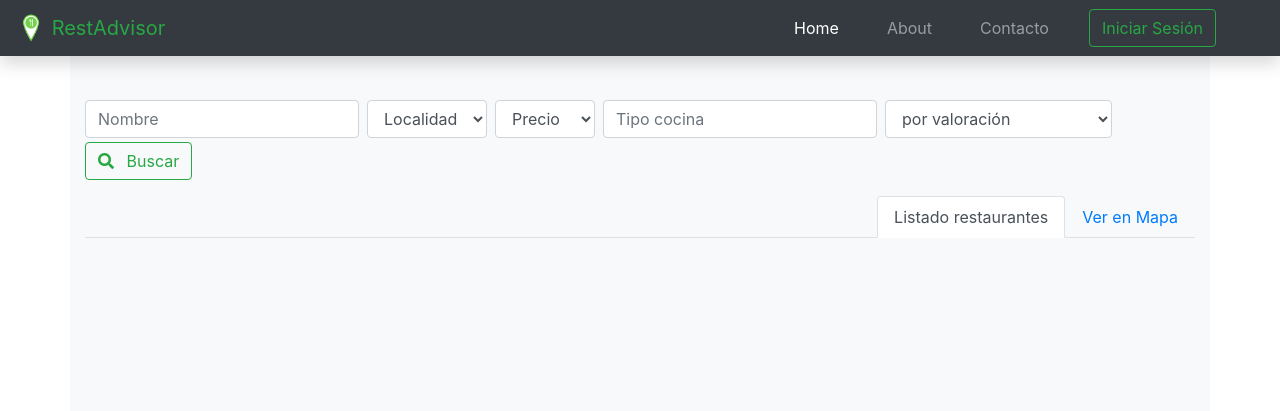
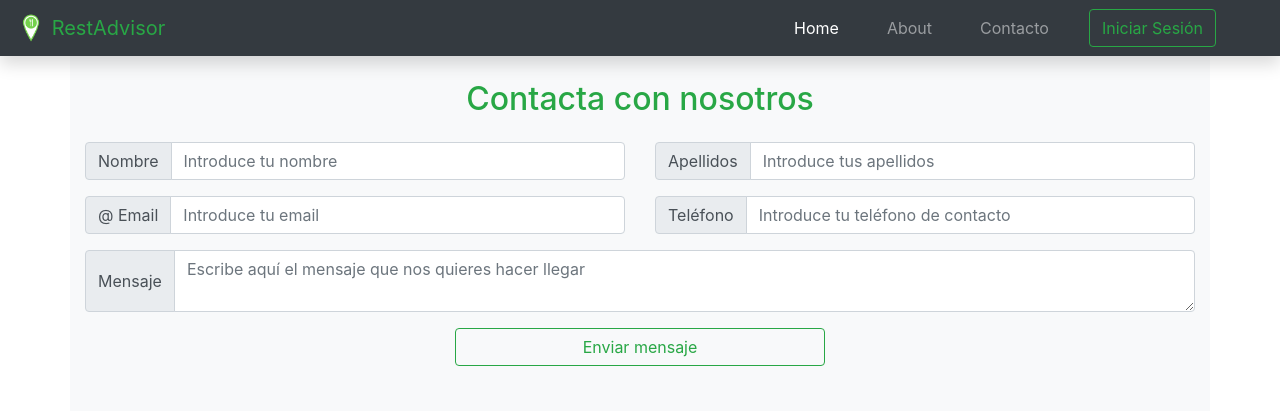
Before and after one commit to RafaelCamps/proyecto-practicas-restadvisor, a PHP site: page /index.php?pagina=contacto in a window 1280 px wide. Shown: the top 411 px of the page. Run offline with PHP 8.4, Linux system fonts and the light colour scheme; data that the repository does not hold is empty; some libraries are stand-ins or nearby versions.

Commit message:
Añadida página 'contacto.php' con formulario - close #49 and #50

```diff
--- a/www/public/css/mystyles.css
+++ b/www/public/css/mystyles.css
@@ -14,7 +14,8 @@ body {
   height: 75vh;
   width: 100%;
 }
-#map.map-rest {
+#map.map-rest,
+#map.mapaContacto {
   height: 350px;
 }
 
--- a/www/public/js/maps.js
+++ b/www/public/js/maps.js
@@ -1,5 +1,8 @@
 var icono = "public/img/logos/icono-mapa.png";
 
+var input_range = document.getElementById("distancia");
+
+if (input_range) {
   var zoom = 10;
   //console.log("zoom inicial", zoom);
   document.getElementById("distancia").addEventListener("change", function () {
@@ -10,6 +13,7 @@ document.getElementById("distancia").addEventListener("change", function () {
     initMap();
     //console.log("valor zoom", zoom);
   });
+}
 
 function initMap() {
   //Comprobamos si existe un elemento con ID="nombre" eso significará que estamos en la ficha de un restaurante
@@ -41,6 +45,29 @@ function initMap() {
       map: map,
       icon: icono,
       title: nombre,
+    });
+  } else if (document.getElementById("contacto")) {
+    var restAdvisor = { lat: 39.552192, lng: 2.692828 };
+
+    var map = new google.maps.Map(document.getElementById("map"), {
+      zoom: 15,
+      center: restAdvisor,
+    });
+
+    // Creamos un marcador, posicionado en el restaurante
+    var marker = new google.maps.Marker({
+      position: restAdvisor,
+      map: map,
+      icon: icono,
+      title: "RestAdvisor",
+    });
+    var infowindow = new google.maps.InfoWindow({
+      content:
+        '<div class="text-center"><img src="public/img/logos/logo-redondo.png" width="80px"></div><div><a href="#"><h4 class="text-success text-center"> RestAdvisor.es</h4></a></div>',
+    });
+
+    marker.addListener("click", function () {
+      infowindow.open(map, marker);
     });
   } else {
     // Recuperamos los datos del localStorage, que hemos guardado si el usuario permite acceder a su ubicación
--- a/www/views/components/header.php
+++ b/www/views/components/header.php
@@ -10,13 +10,13 @@
     <div class="collapse navbar-collapse" id="navbarSupportedContent">
         <ul class="navbar-nav ml-auto mr-3">
             <li class="nav-item  mx-3 active">
-                <a class="nav-link" href="#">Home <span class="sr-only">(current)</span></a>
+                <a class="nav-link" href="index.php">Home <span class="sr-only">(current)</span></a>
             </li>
             <li class="nav-item mx-3">
                 <a class="nav-link" href="#">About</a>
             </li>
             <li class="nav-item  mx-3">
-                <a class="nav-link" href="#">Contacto</a>
+                <a class="nav-link" href="index.php?pagina=contacto">Contacto</a>
             </li>
         </ul>
         <form class="form-inline my-2 my-lg-0 pr-5">
--- /dev/null
+++ b/www/views/pages/contacto.php
@@ -0,0 +1,66 @@
+<?php
+// echo "<br><br><br>";
+// var_dump($_POST);
+?>
+
+<div class="row my-3">
+    <div class="col">
+        <h2 class="text-success text-center">Contacta con nosotros</h2>
+    </div>
+</div>
+<form method="POST">
+    <div class="row">
+        <div class="col">
+            <div class="input-group mb-3">
+                <div class="input-group-prepend">
+                    <span class="input-group-text" id="nombre-addon1">Nombre</span>
+                </div>
+                <input type="text" class="form-control" placeholder="Introduce tu nombre" name="nombre" aria-label="nombre" aria-describedby="nombre-addon">
+            </div>
+        </div>
+        <div class="col">
+            <div class="input-group mb-3">
+                <div class="input-group-prepend">
+                    <span class="input-group-text" id="apellidos-addon">Apellidos</span>
+                </div>
+                <input type="text" class="form-control" placeholder="Introduce tus apellidos" name="apellidos" aria-label="Apellidos" aria-describedby="apellidos-addon">
+            </div>
+        </div>
+    </div>
+    <div class="row">
+        <div class="col">
+            <div class="input-group mb-3">
+                <div class="input-group-prepend">
+                    <span class="input-group-text" id="email-addon">@ Email</span>
+                </div>
+                <input type="text" class="form-control" placeholder="Introduce tu email" name="email" aria-label="email" aria-describedby="email-addon">
+            </div>
+        </div>
+        <div class="col">
+            <div class="input-group mb-3">
+                <div class="input-group-prepend">
+                    <span class="input-group-text" id="telefono-addon">Teléfono</span>
+                </div>
+                <input type="text" class="form-control" placeholder="Introduce tu teléfono de contacto" name="telefono" aria-label="telefono" aria-describedby="telefono-addon">
+            </div>
+        </div>
+    </div>
+    <div class="row">
+        <div class="input-group col mb-3">
+            <div class="input-group-prepend">
+                <span class="input-group-text">Mensaje</span>
+            </div>
+            <textarea class="form-control" aria-label="With textarea" name="mensaje" placeholder="Escribe aquí el mensaje que nos quieres hacer llegar"></textarea>
+        </div>
+    </div>
+    <div class="row mb-5 ">
+        <div class="col px-3 d-flex justify-content-center">
+            <button class="btn btn-outline-success col-4" type="submit" id="contacto" name="contacto">Enviar mensaje</button>
+        </div>
+    </div>
+
+</form>
+
+<div class="row">
+    <div class="col mapaContacto" id="map"></div>
+</div>
--- a/www/views/template.php
+++ b/www/views/template.php
@@ -24,6 +24,10 @@
         <?php
         if (isset($_GET['restaurante'])) {
             include_once 'views/pages/restaurante.php';
+        } elseif (isset($_GET['pagina'])){
+            if($_GET['pagina'] == "contacto"){
+                include_once 'views/pages/'.$_GET['pagina'].'.php';
+            }
         } else {
             include_once 'views/pages/main.php';
         }
```
Lines whose indentation alone changed are shown as unchanged.
